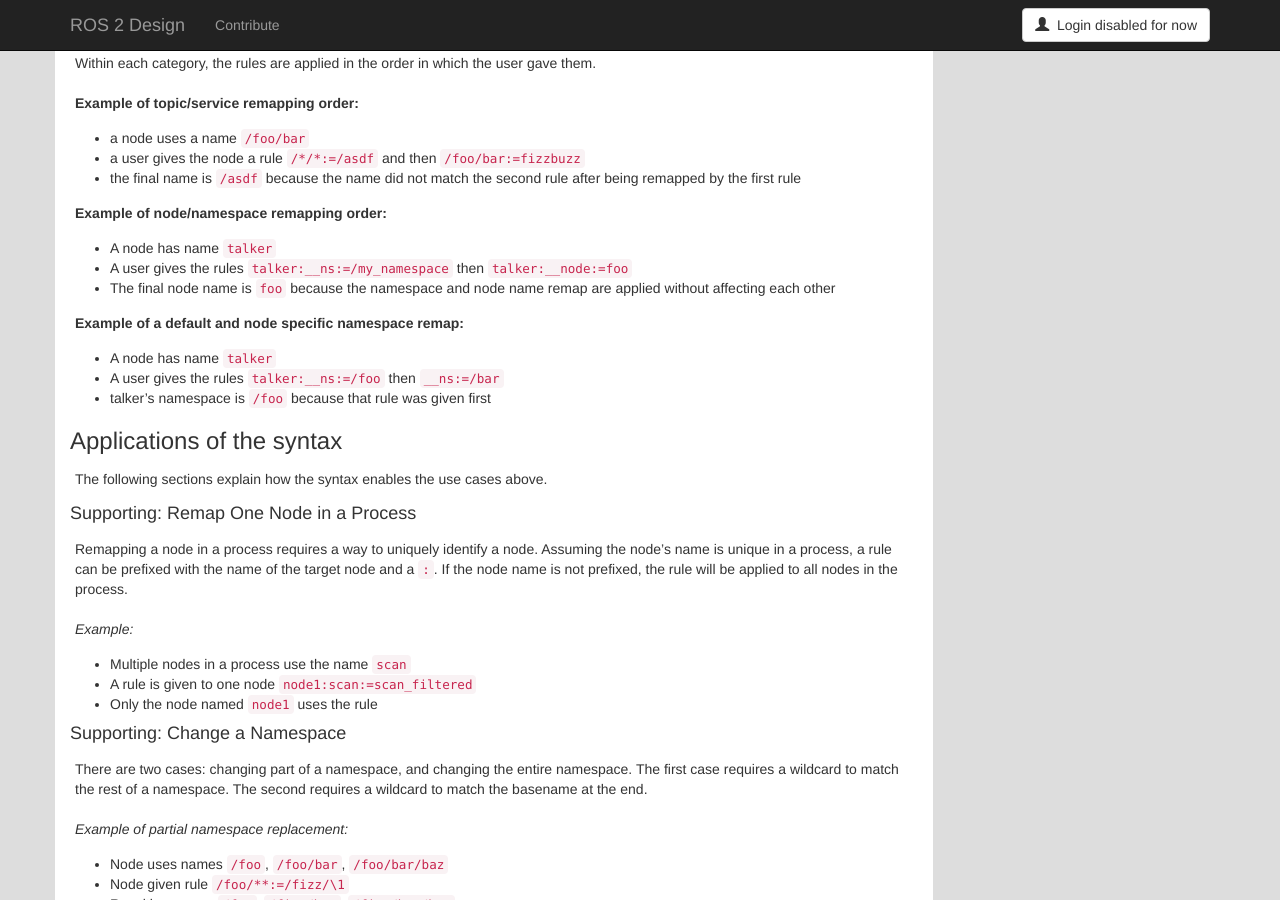
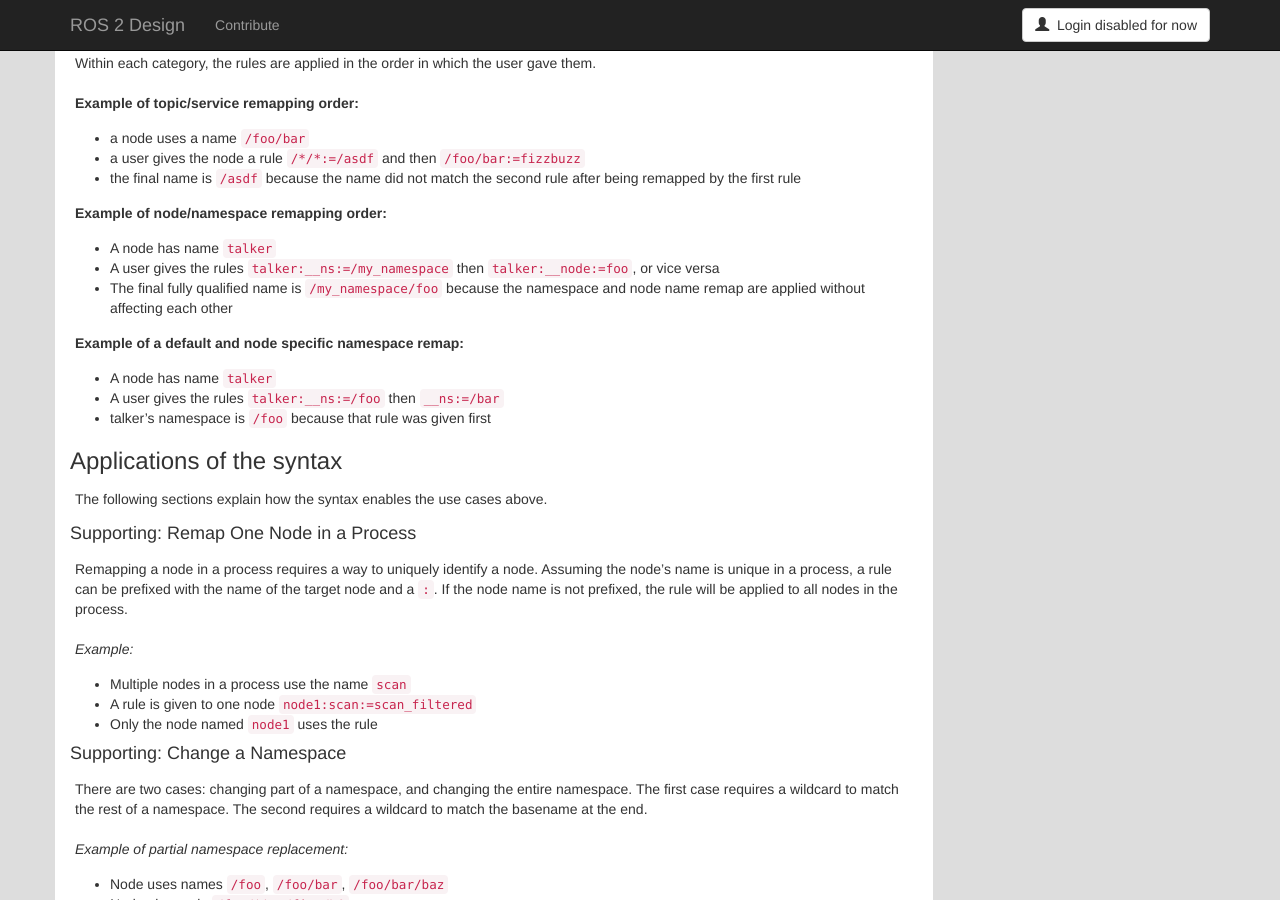
Before and after one commit to ros2/design, a Jekyll site: the page built from articles/141_static_remapping.md, in a window 1280 px wide and 900 px high, scrolled down 5811 px. Built offline with Jekyll 4.4.1, drawn with Linux system fonts in a browser that asks for light colours; nearby versions of some CDN libraries.

Commit message:
make the example description more clear
Signed-off-by: Chen Lihui <Lihui.Chen@sony.com>

```diff
--- a/articles/141_static_remapping.md
+++ b/articles/141_static_remapping.md
@@ -338,8 +338,8 @@ Within each category, the rules are applied in the order in which the user gave
 **Example of node/namespace remapping order:**
 
 - A node has name `talker`
-- A user gives the rules `talker:__ns:=/my_namespace` then `talker:__node:=foo`
-- The final node name is `foo` because the namespace and node name remap are applied without affecting each other
+- A user gives the rules `talker:__ns:=/my_namespace` then `talker:__node:=foo`, or vice versa
+- The final fully qualified name is `/my_namespace/foo` because the namespace and node name remap are applied without affecting each other
 
 **Example of a default and node specific namespace remap:**
 
```
